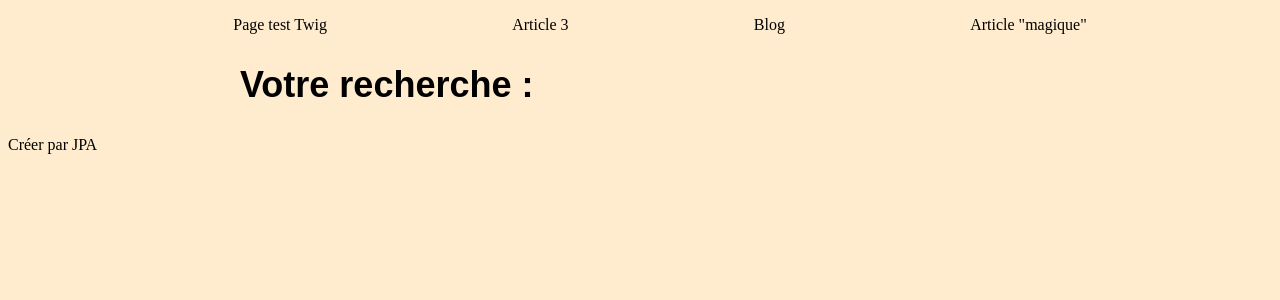
After one commit to albertaljeanpierre/blog, a Symfony app: template templates/article/recherche.html.twig in a window 1280 px wide. The commit adds this page. Shown: the top 300 px of the page. Run offline with Twig, Linux system fonts and the light colour scheme; the template is opened without the code that fills it, so the values that code supplies are empty; some libraries are stand-ins or nearby versions.

Commit message:
Route search_magique  Recherche mot magique

```diff
--- /dev/null
+++ b/templates/article/recherche.html.twig
@@ -0,0 +1,22 @@
+{% extends 'base.html.twig' %}
+
+{% block title %}Liste des articles{% endblock %}
+
+{% block body %}
+
+
+    <div class="example-wrapper">
+        <h1>Votre recherche :</h1>
+
+        <ul>
+            {% for article in listeArticle %}
+
+                    <li><a href="{{ path('afficher_article', {numero: article.id}) }}">{{ article.titre }}</a>   </li>
+
+            {% endfor %}
+        </ul>
+
+
+
+    </div>
+{% endblock %}
--- a/templates/base.html.twig
+++ b/templates/base.html.twig
@@ -21,6 +21,7 @@
                     <li><a href="{{ path('app_article') }}" >Page test Twig</a></li>
                     <li><a href="{{ path('afficher_article' , { 'numero' : '3'  }) }}" >Article 3</a></li>
                     <li><a href="{{ path('blog' ) }}" >Blog</a></li>
+                    <li><a href="{{ path('search_magique' ) }}" >Article "magique"</a></li>
 
                 </ul>
         {% endblock %}
```
Also changed, not shown: src/Controller/ArticleController.php (+19 -2 lines), src/Repository/ArticleRepository.php (+16 -0 lines).
